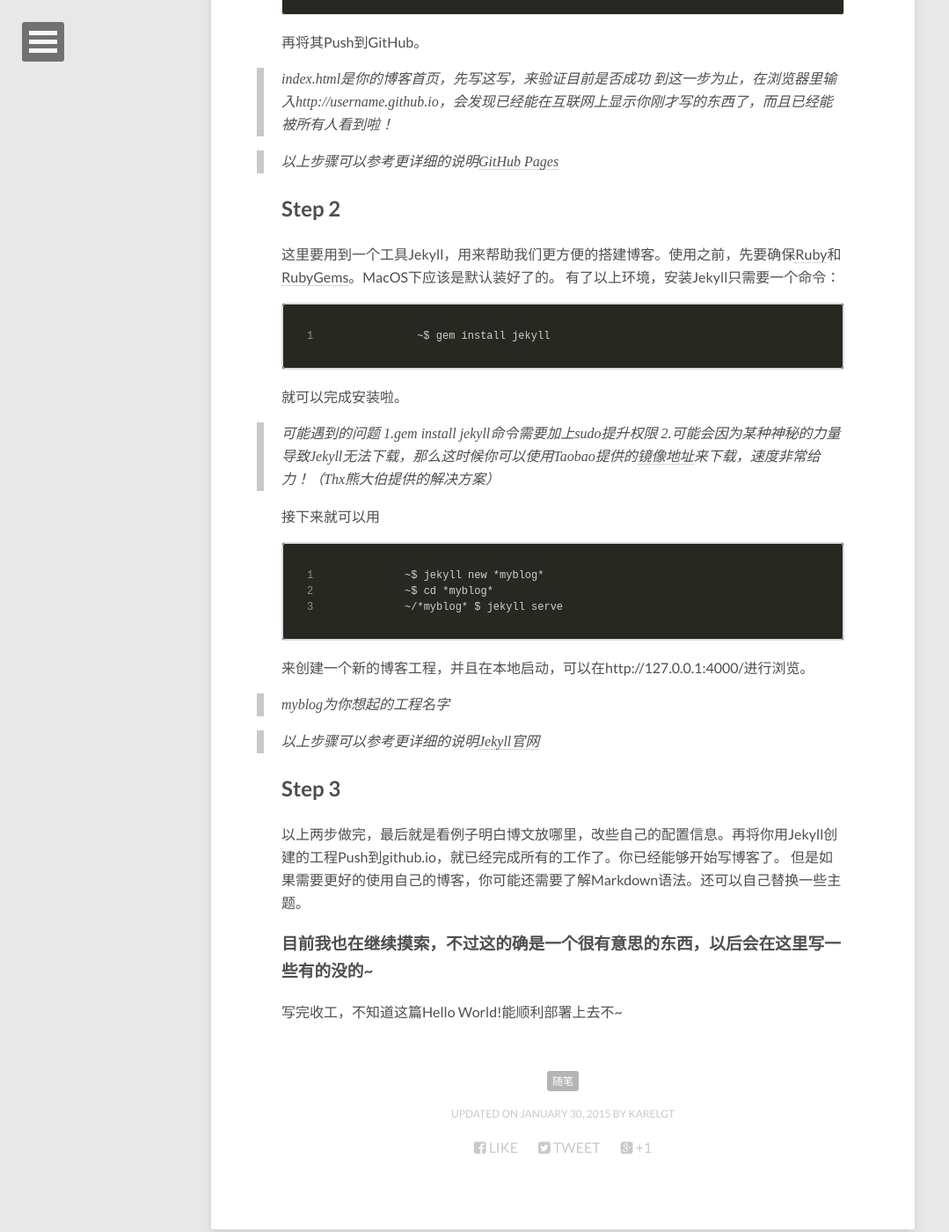
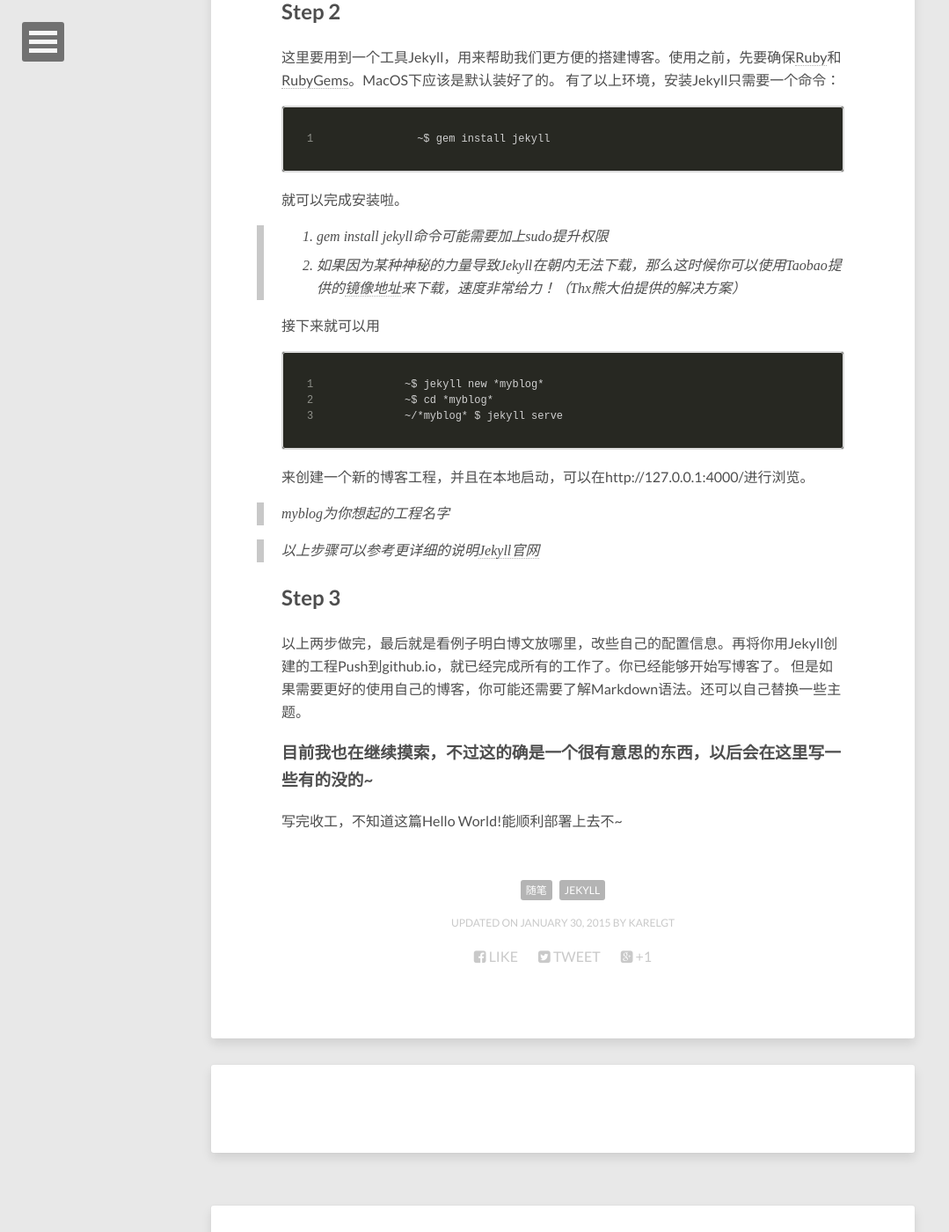
Before and after one commit to KarelGT/KarelGT.github.io, a Jekyll site: the page built from _posts/2015-01-30-Hello World!.md, in a window 1280 px wide and 1400 px high, scrolled down 1298 px. Shown: the whole window at 88% size, without its empty margins (0-1079 px from the left). Built offline with Jekyll 4.4.1, drawn with Linux system fonts in a browser that asks for light colours; nearby versions of some CDN libraries; comment, search, counter and statistics services are not loaded.

Commit message:
优化文章结构 去除文章图片

```diff
--- a/_config.yml
+++ b/_config.yml
@@ -5,6 +5,7 @@
 words_per_minute: 200
 # Your site's domain goes here (eg: //mmistakes.github.io, http://mademistakes.com, etc)
 # When testing locally leave blank or use http://localhost:4000
+# When release use http://karelgt.com
 url:							http://karelgt.com
 
 # Owner/author information
--- a/_posts/2015-01-30-Hello World!.md
+++ b/_posts/2015-01-30-Hello World!.md
@@ -3,16 +3,14 @@
 title: Hello World!
 description: "第一篇博客"
 modified: 2015-01-30
-tags: [随笔]
-image:
-  feature: abstract-7.jpg
+tags: [随笔, Jekyll]
 ---
 
 ### 在熊大伯的怂恿下，折腾了个自己的静态博客。原先对博客的看法就是要么找个门户网站，开个马甲号，写写每天吃了啥做了啥，分享记录些编程相关的知识。要么自己从后台搭到前台，每篇文章的界面自己慢慢写，然而我对HTML的布局又非常不感冒，所以一直没想过开个博客。
+
 ###直到上周五，熊大伯说了Github静态博客的东西，略微一听，哎~感觉有点意思，这么搞个博客挺符合我小清新的口味，又不折腾又有一点点Geek的感觉。
+
 ###作为第一篇博客，就在这里把搭建的大概流程说下吧~也作为是分享。其实这是一个很简单的事情，不论你是不是程序猿，都能拥有这么个炫酷狂拽的静态博客。所以有兴趣的话不要担心自己弄不了~
-
-
 
 ##Step 1
 首先，你要注册一个[GitHub](https://github.com/)账号，因为[GitHub](https://github.com/)提供了每个账号300MB的控件来搭建静态博客，十分厚道。我也选择在这里创建我的这个博客。
@@ -37,8 +35,6 @@
 
 > 以上步骤可以参考更详细的说明[GitHub Pages](https://pages.github.com/)
 
-
-
 ##Step 2
 这里要用到一个工具Jekyll，用来帮助我们更方便的搭建博客。使用之前，先要确保[Ruby](https://www.ruby-lang.org/en/)和[RubyGems](https://rubygems.org/gems)。MacOS下应该是默认装好了的。
 有了以上环境，安装Jekyll只需要一个命令：
@@ -47,9 +43,9 @@
 {% endraw %}
 就可以完成安装啦。
 
-> 可能遇到的问题
-1.gem install jekyll命令需要加上sudo提升权限
-2.可能会因为某种神秘的力量导致Jekyll无法下载，那么这时候你可以使用Taobao提供的[镜像地址](http://ruby.taobao.org/)来下载，速度非常给力！（Thx熊大伯提供的解决方案）
+
+>1. gem install jekyll命令可能需要加上sudo提升权限
+2. 如果因为某种神秘的力量导致Jekyll在朝内无法下载，那么这时候你可以使用Taobao提供的[镜像地址](http://ruby.taobao.org/)来下载，速度非常给力！（Thx熊大伯提供的解决方案）
 
 接下来就可以用
 {% raw %}
@@ -63,13 +59,9 @@
 
 > 以上步骤可以参考更详细的说明[Jekyll官网](http://jekyllrb.com/)
 
-
-
 ##Step 3
 以上两步做完，最后就是看例子明白博文放哪里，改些自己的配置信息。再将你用Jekyll创建的工程Push到github.io，就已经完成所有的工作了。你已经能够开始写博客了。
 但是如果需要更好的使用自己的博客，你可能还需要了解Markdown语法。还可以自己替换一些主题。
 
-
-
 ###目前我也在继续摸索，不过这的确是一个很有意思的东西，以后会在这里写一些有的没的~
 写完收工，不知道这篇Hello World!能顺利部署上去不~
```
